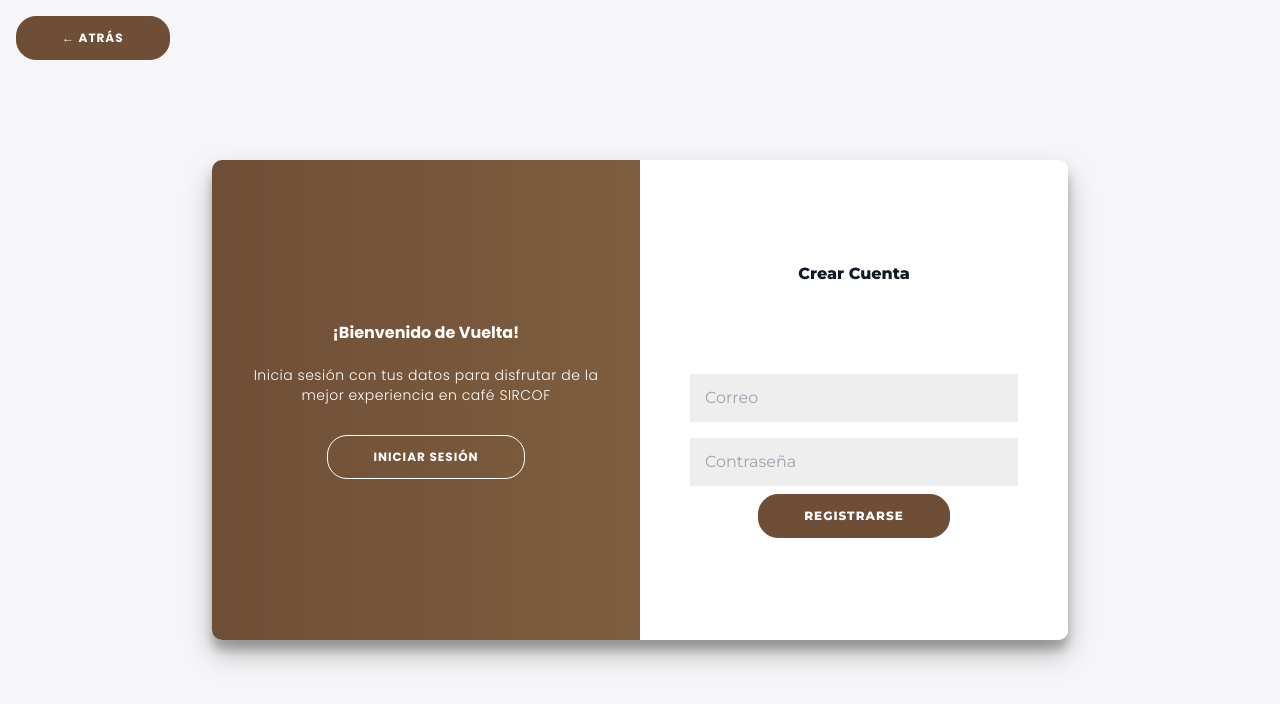
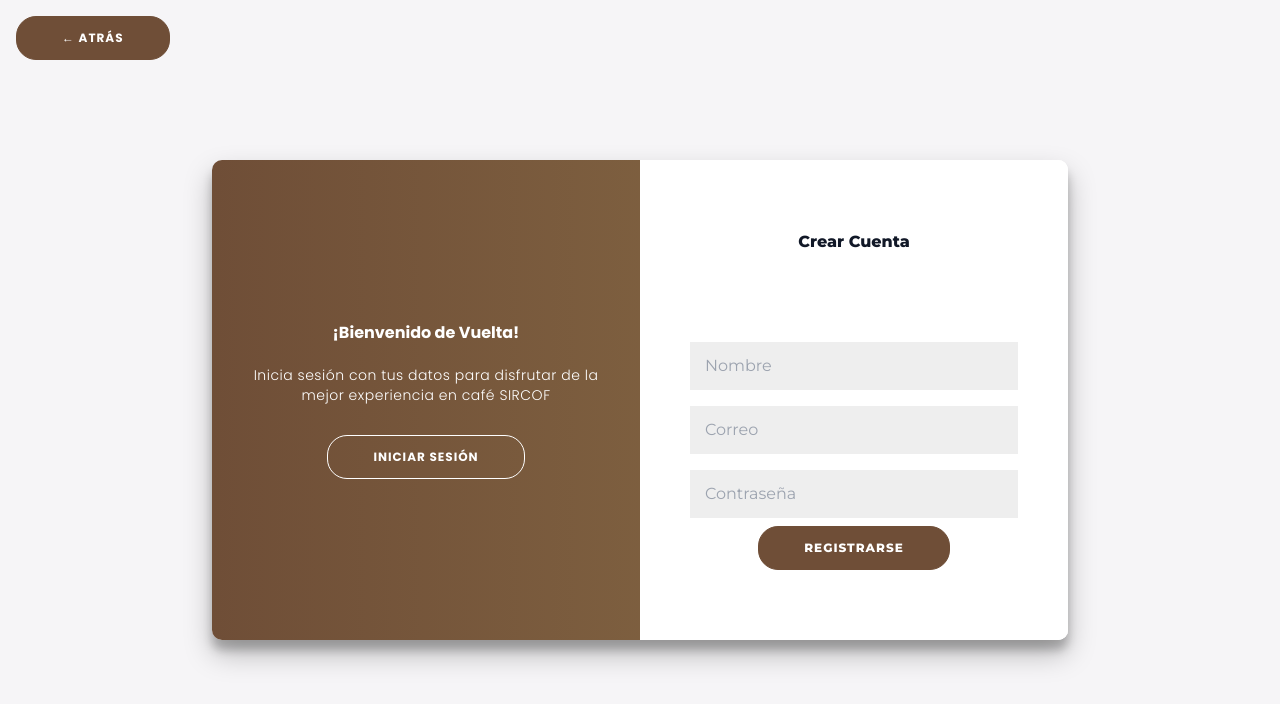
Before and after one commit to CarlosOviedo18/sircof-ecommerce, a React (Vite) app: page /login in a window 1280 px wide. Both pictures are taken after a click on the button "REGISTRARSE". Shown: the top 704 px of the page. Built offline with nearby package versions, Linux system fonts and the light colour scheme; no server answers.

Commit message:
"fix the register form"

```diff
--- a/src/components/auth/SignUp.jsx
+++ b/src/components/auth/SignUp.jsx
@@ -93,6 +93,13 @@
       </div>
       {/* <span>{t('signIn.orUseAccount')}</span> */}
       <input
+        type="text"
+        placeholder={t("signUp.name")}
+        name="name"
+        value={state.name}
+        onChange={handleChange}
+      />
+      <input
         type="email"
         placeholder={t("signUp.email")}
         name="email"
--- a/src/index.js
+++ b/src/index.js
@@ -32,7 +32,7 @@
 
 
 
-const MAINTENANCE_MODE = true;
+const MAINTENANCE_MODE = false;
 // ============================================
 
 if (MAINTENANCE_MODE) {
```
